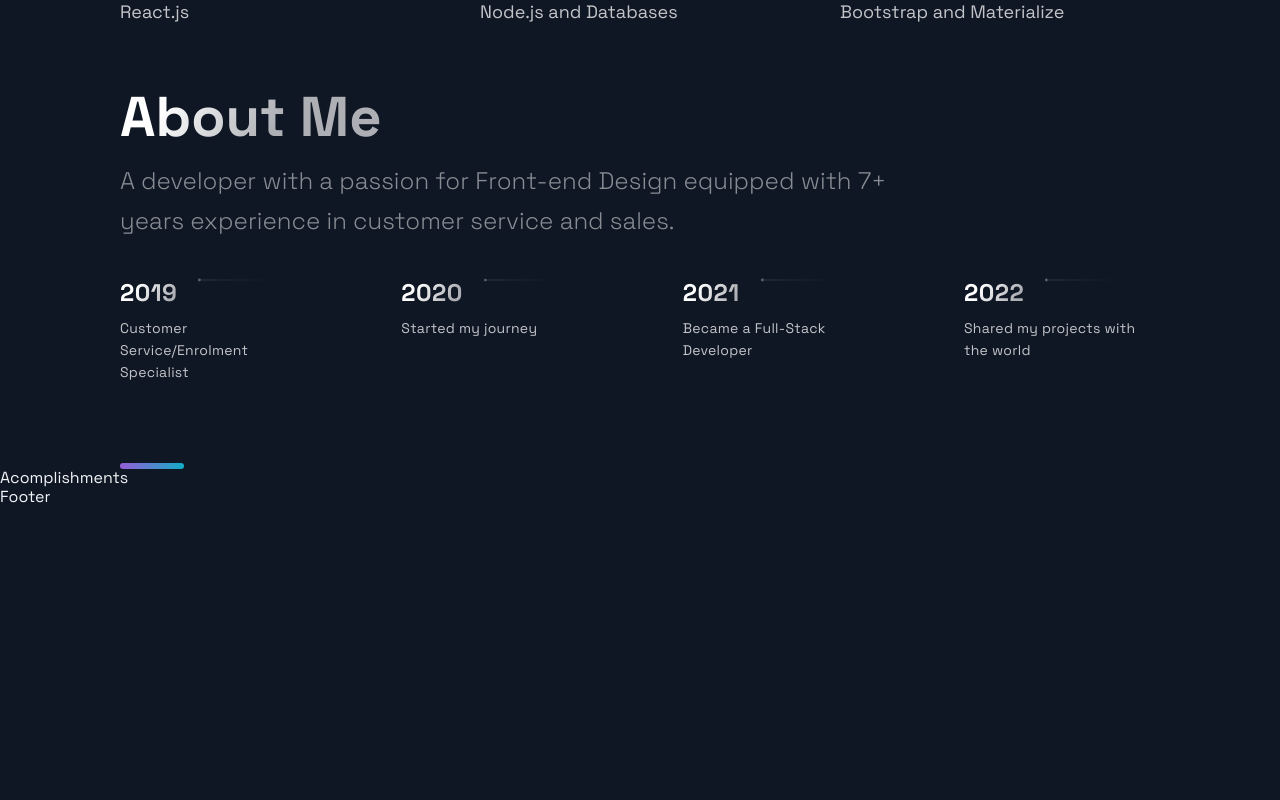
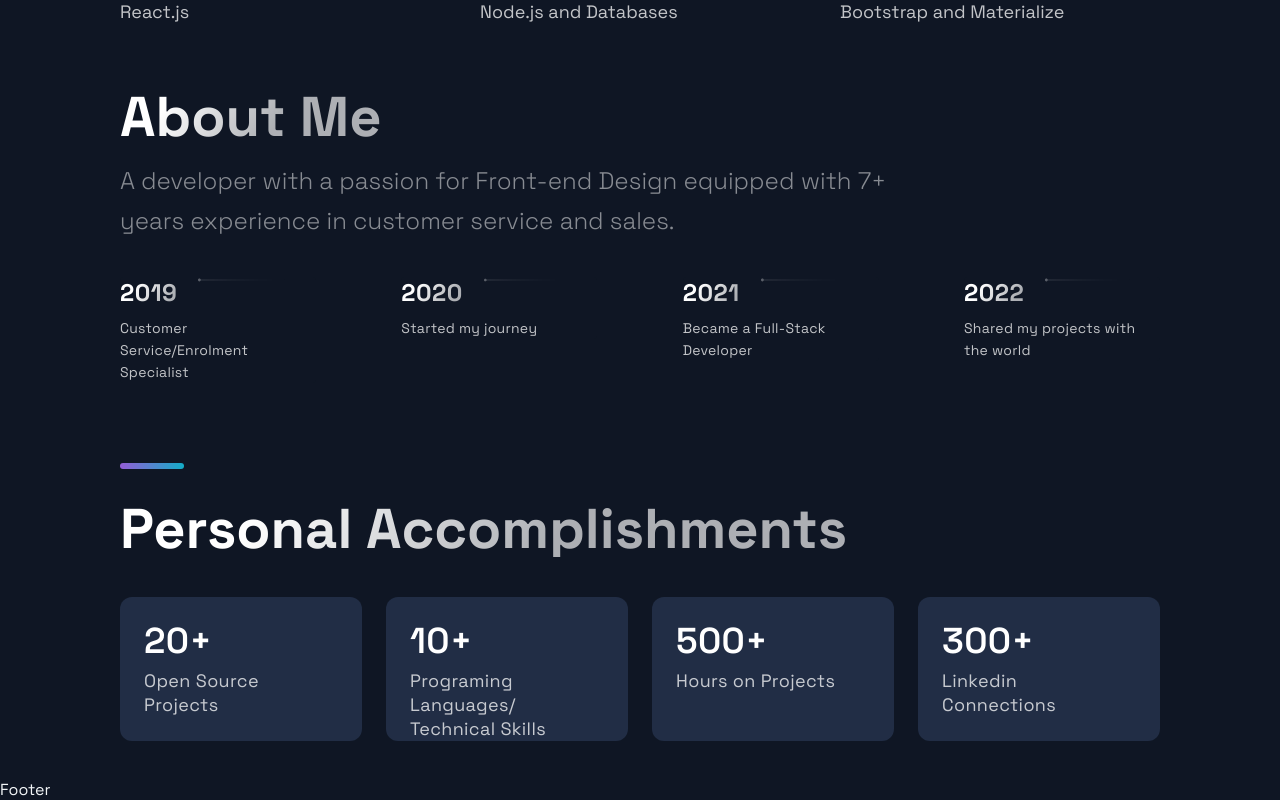
Before and after one commit to chris79kennard/Pro-React-Portfolio, a Next.js app: page / in a window 1280 px wide. Shown: the part 2359-3159 px from the top of the page. Before the commit the page ends 2866 px from the top, so only its background shows below. Built offline with nearby package versions, Linux system fonts and the light colour scheme.

Commit message:
finished Personal Accomplishments section

```diff
--- a/src/components/Acomplishments/Acomplishments.js
+++ b/src/components/Acomplishments/Acomplishments.js
@@ -5,15 +5,23 @@ import { Box, Boxes, BoxNum, BoxText } from './AcomplishmentsStyles';
 
 const data = [
   { number: 20, text: 'Open Source Projects'},
-  { number: 1000, text: 'Students', },
-  { number: 1900, text: 'Github Followers', },
-  { number: 5000, text: 'Github Stars', }
+  { number: 10, text: 'Programing Languages/ Technical Skills', },
+  { number: 500, text: 'Hours on Projects', },
+  { number: 300, text: 'Linkedin Connections', }
 ];
 
 const Acomplishments = () => (
-  <div>
-    Acomplishments
-  </div>
+  <Section>
+    <SectionTitle>Personal Accomplishments</SectionTitle>
+    <Boxes>
+      {data.map((card, index) => (
+        <Box key={index}>
+          <BoxNum>{card.number}+</BoxNum>
+          <BoxText>{card.text}</BoxText>
+        </Box>
+))}
+    </Boxes>
+  </Section>
 );
 
 export default Acomplishments;
--- a/src/components/TimeLine/TimeLine.js
+++ b/src/components/TimeLine/TimeLine.js
@@ -81,7 +81,7 @@ const Timeline = () => {
                         <stop
                           offset="0.79478"
                           stop-color="white"
-                          stop-opacity="0"
+                          stopOpacity="0"
                         />
                       </linearGradient>
                     </defs>
```
